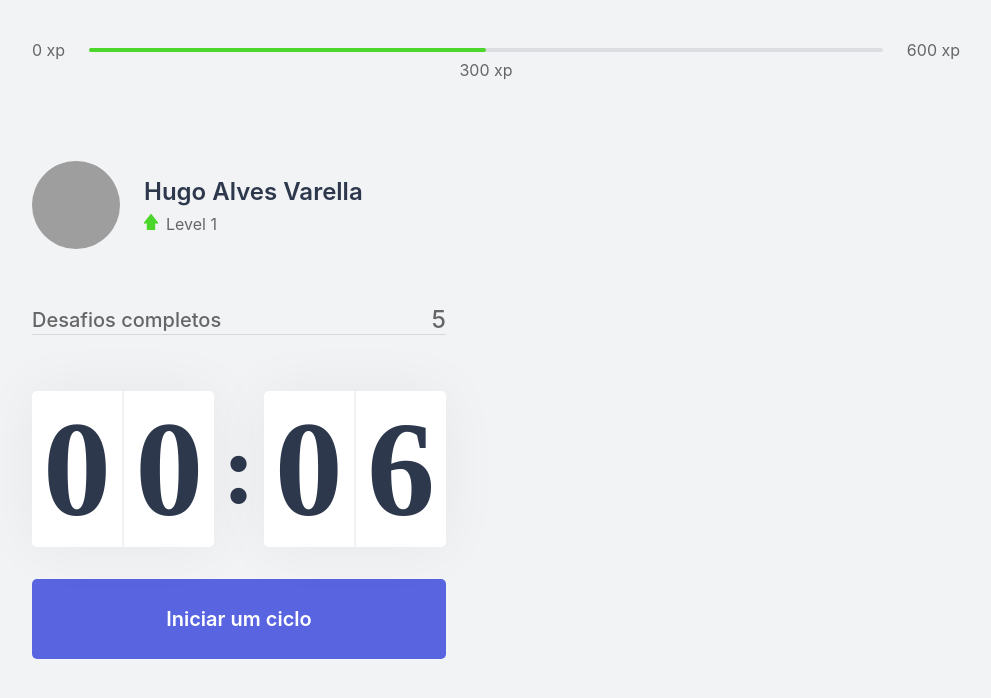
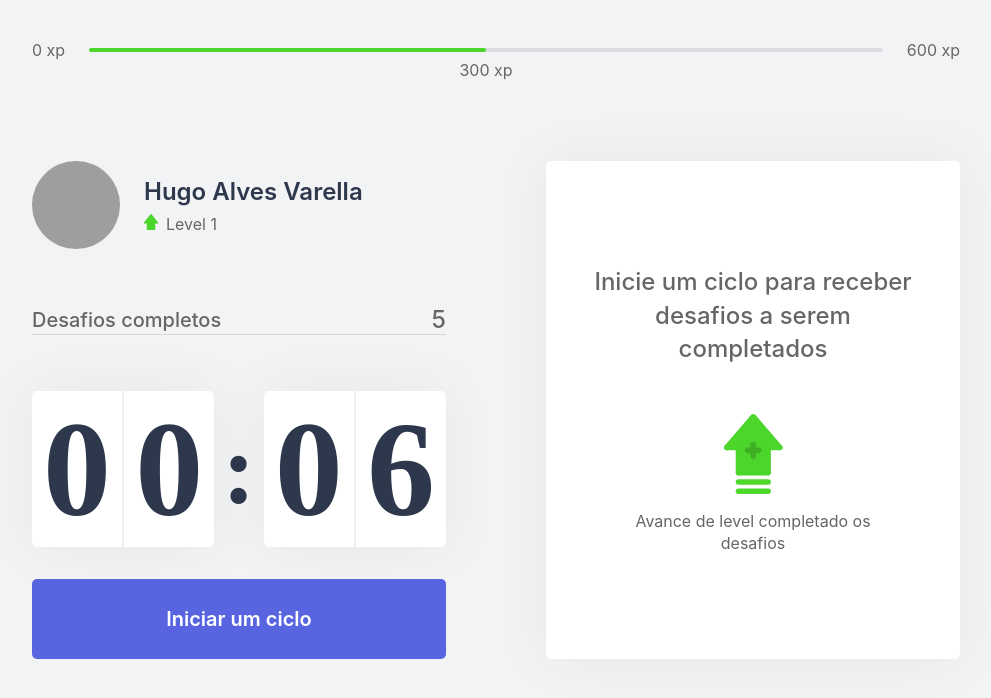
Before and after one commit to Hugovarellaa/JobsCalc, a Next.js app: page / in a window 1280 px wide. Shown: the top 698 px of the page, without its empty margins (144-1135 px from the left). Built offline with nearby package versions, Linux system fonts and the light colour scheme; grey boxes are pictures that could not be loaded.

Commit message:
Terceira Aula
27min

```diff
--- /dev/null
+++ b/src/components/ChallengeBox.tsx
@@ -0,0 +1,17 @@
+import styles from '../styles/components/ChallengeBox.module.css';
+
+export function ChallengeBox(){
+  return(
+    <div className={styles.challengeBoxContainer}>
+      <div className={styles.challengeBoxNotActive}>
+        <strong>
+          Inicie um ciclo para receber desafios a serem completados
+        </strong>
+        <p>
+          <img src="/icons/level-up.svg" alt="Level up" />
+          Avance de level completado os desafios
+        </p>
+      </div>
+    </div>
+  )
+}
--- a/src/pages/index.tsx
+++ b/src/pages/index.tsx
@@ -5,6 +5,7 @@
 import { Profile } from "../components/Profile";
 import styles from "../styles/pages/Home.module.css";
 import Head from "next/head"
+import { ChallengeBox } from "../components/ChallengeBox";
 
 export default function Home() {
   return (
@@ -19,7 +20,9 @@
           <CompletedChallenges />
           <CounteDown />
         </div>
-        <div></div>
+        <div>
+          <ChallengeBox />
+        </div>
       </section>
     </div>
   );
--- /dev/null
+++ b/src/styles/components/ChallengeBox.module.css
@@ -0,0 +1,42 @@
+.challengeBoxContainer{
+  height: 100%;
+
+  background-color: var(--white);
+  border-radius: 5px;
+  box-shadow: 0 0 60px rgba(0, 0, 0, 0.05);
+  padding: 1.5rem 2rem;
+
+  display: flex;
+  flex-direction:column;
+  align-items:center;
+  justify-content:center;
+
+  text-align: center;
+
+}
+
+
+.challengeBoxNotActive{
+  display: flex;
+  flex-direction:column;
+  align-items:center;
+}
+.challengeBoxNotActive strong{
+  font-size: 1.5rem;
+  font-weight: 500;
+  line-height: 1.4;
+}
+.challengeBoxNotActive p {
+  display: flex;
+  flex-direction:column;
+  align-items:center;
+  line-height: 1.4;
+  max-width:70%;
+  margin-top: 3rem;
+
+}
+
+.challengeBoxNotActive p img {
+  margin-bottom: 1rem;
+
+}
```
